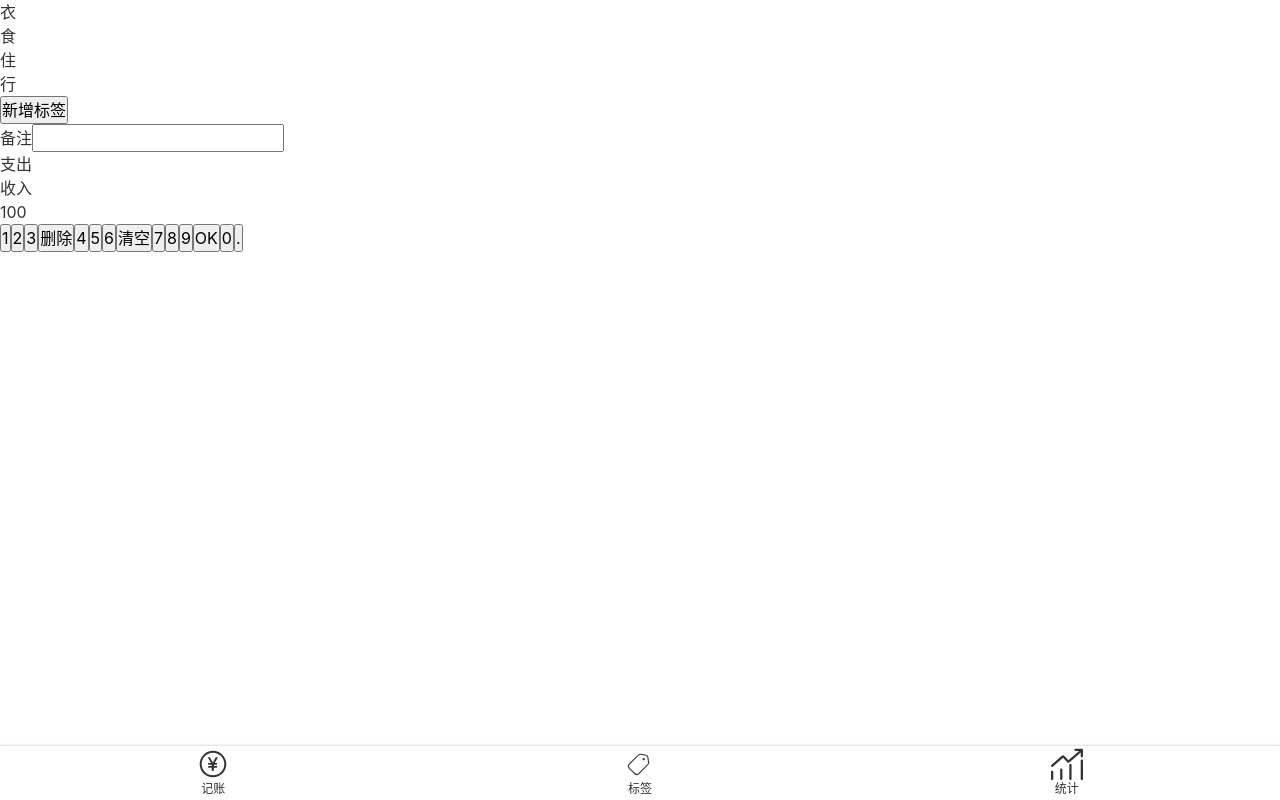
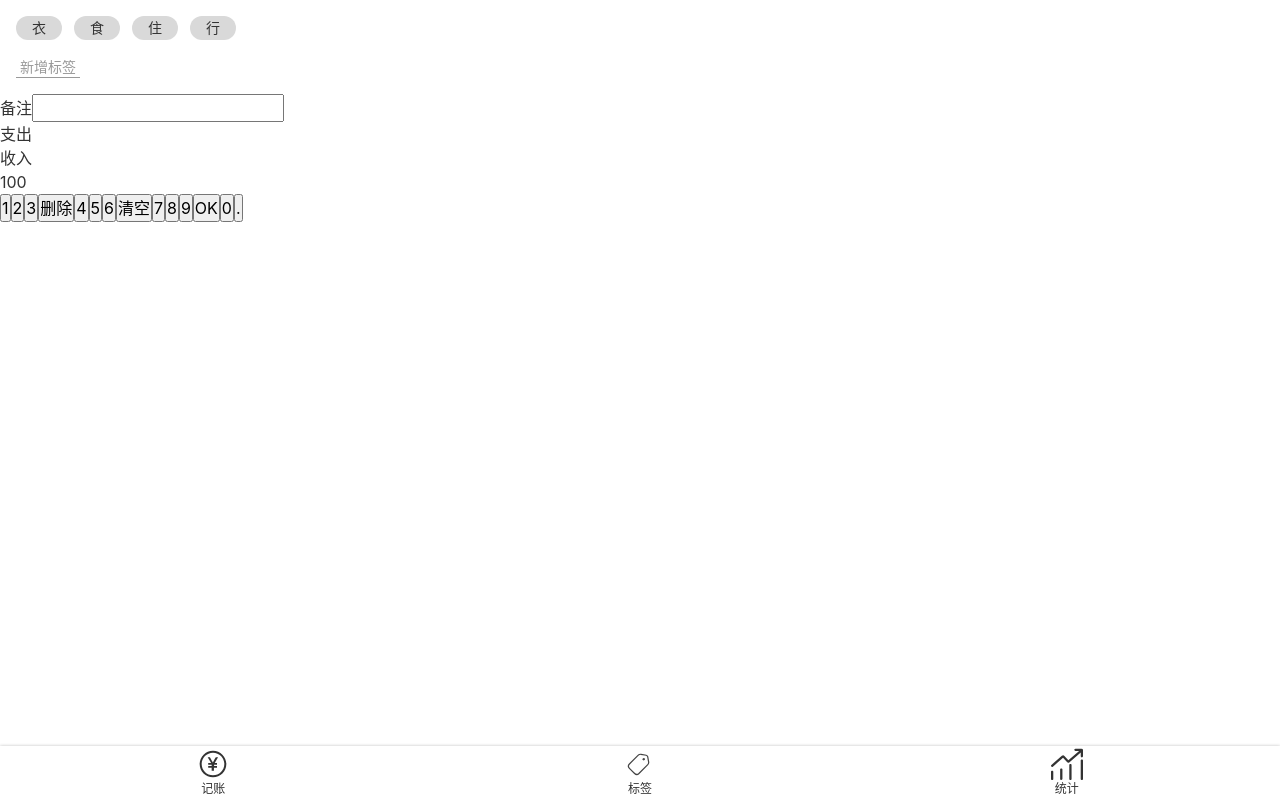
Before and after one commit to joeywongz/keeboo, a Vue app: page /#/money in a window 1280 px wide. Built offline with nearby package versions, Linux system fonts and the light colour scheme.

Commit message:
衣食住行标签以及新增标签样式

```diff
--- a/src/App.vue
+++ b/src/App.vue
@@ -14,5 +14,6 @@
   -webkit-font-smoothing: antialiased;
   -moz-osx-font-smoothing: grayscale;
   color: #333;
+  font-size: 16px;
 }
 </style>
--- a/src/views/Money.vue
+++ b/src/views/Money.vue
@@ -14,7 +14,7 @@
     <div>
       <label class="comments">
         <span class="name">备注</span>
-                    <input type="text">
+        <input type="text" />
       </label>
     </div>
     <div>
@@ -40,20 +40,45 @@
         <button>OK</button>
         <button>0</button>
         <button>.</button>
-
       </div>
     </div>
   </Layout>
 </template>
 
 <script lang="ts">
-    import Vue from 'vue'
+import Vue from "vue";
 
 export default Vue.extend({
-        name: 'Money',
-    })
+  name: "Money",
+});
 </script>
 
 <style lang="scss" scoped>
-
+@import "~@/assets/style/helper.scss";
+.tags {
+  font-size: 14px;
+  padding: 16px;
+  > .current {
+    display: flex;
+    > li{
+      background: #d9d9d9;
+      $h: 24px;
+      height: $h;
+      line-height: $h;
+      border-radius: $h/2;
+      padding: 0 16px;
+      margin-right: 12px;
+    }
+  }
+  > .new{
+    padding-top: 16px;
+    button{
+      background: transparent;
+      border: none;
+      border-bottom: 1px solid;
+      color: #999;
+      padding: 0 4px;
+    }
+  }
+}
 </style>
```
Lines whose indentation alone changed are shown as unchanged.
